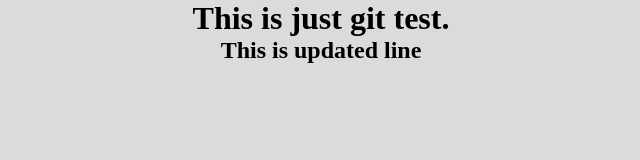
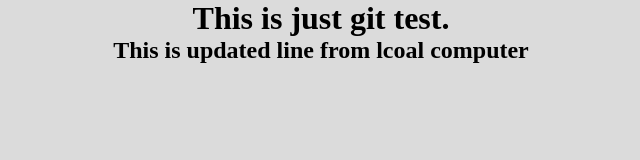
Before and after one commit to ismailciucse/git-test, a plain HTML site: page index.html in a window 1280 px wide. Shown: the whole page, without its empty margins (319-959 px from the left). Drawn offline with Linux system fonts and the light colour scheme.

Commit message:
update line from local computer

```diff
--- a/index.html
+++ b/index.html
@@ -9,7 +9,7 @@
 </head>
 <body>
     <h1>This is just git test.</h1>
-    <h2>This is updated line</h2>
+    <h2>This is updated line from lcoal computer</h2>
 
 </body>
 </html>
```
